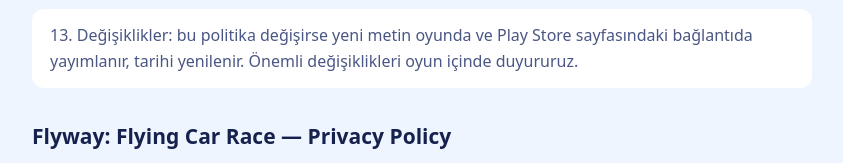
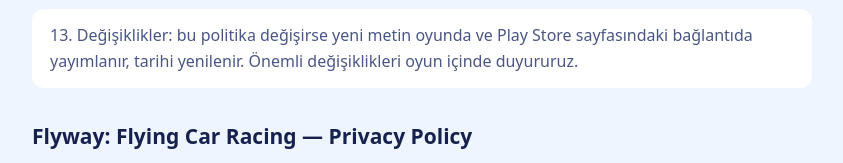
Before and after one commit to yalcinstudio/yalcinstudio.github.io, a plain HTML site: page privacy_policy.html in a window 1280 px wide. Shown: the part 2388-2551 px from the top of the page, without its empty margins (218-1061 px from the left). Drawn offline with Linux system fonts and the light colour scheme.

Commit message:
Oyun adı mağazayla aynı, son sürüm 1.1.0

```diff
--- a/privacy_policy.html
+++ b/privacy_policy.html
@@ -1,6 +1,6 @@
 <!doctype html>
 <html lang="tr"><head><meta charset="utf-8"><meta name="viewport" content="width=device-width, initial-scale=1">
-<title>Flyway: Flying Car Race — Privacy Policy</title><style>:root{--bg:#eef5ff;--card:#fff;--ink:#16224d;--dim:#4a5684;--acc:#1f6fd6}
+<title>Flyway: Flying Car Racing — Privacy Policy</title><style>:root{--bg:#eef5ff;--card:#fff;--ink:#16224d;--dim:#4a5684;--acc:#1f6fd6}
 @media (prefers-color-scheme:dark){:root{--bg:#0d1330;--card:#16204a;--ink:#eef2ff;--dim:#b4c0ea;--acc:#86b6ff}}
 body{margin:0;background:var(--bg);color:var(--ink);font:16px/1.6 system-ui,-apple-system,Segoe UI,Roboto,sans-serif}
 main{max-width:780px;margin:0 auto;padding:24px 16px 48px}h1{font-size:26px;margin:8px 0}h2{font-size:21px;margin:32px 0 8px}
@@ -22,7 +22,7 @@ nav a{margin-right:14px}</style></head><body><main>
 <section><p>11. Çocuklar: ilk açılışta yaşını sorarız ve varsayılan bir cevap işaretli değildir. 12 yaş ve altı seçilirse reklamlar kişiselleştirilmez ve çocuklara yönelik işaretlenir, sıralamada adı gösterilmez, arkadaş sistemi kapalıdır. Yaş sınırları ülkeden ülkeye değişir (ör. AB&#x27;de 13-16 arası); çocuğunun verileriyle ilgili her talep için ebeveynler <a href="mailto:yalcinstudio.flyway@gmail.com">yalcinstudio.flyway@gmail.com</a> adresine yazabilir. Uygulama içi satın almaları Google Play&#x27;deki ebeveyn denetimleriyle sınırlayabilirsin.</p></section>
 <section><p>12. Güvenlik: sunucu bağlantıları HTTPS ile şifrelenir; sunucudaki tablolara doğrudan erişim kapalıdır, her işlem oyuncu ID&#x27;si ve gizli anahtarla doğrulanır; isteklerde hız sınırı vardır. Hiçbir sistem kusursuz değildir; bir veri ihlali olursa yasaların gerektirdiği şekilde bildiririz.</p></section>
 <section><p>13. Değişiklikler: bu politika değişirse yeni metin oyunda ve Play Store sayfasındaki bağlantıda yayımlanır, tarihi yenilenir. Önemli değişiklikleri oyun içinde duyururuz.</p></section>
-<h2 id="en">Flyway: Flying Car Race — Privacy Policy</h2>
+<h2 id="en">Flyway: Flying Car Racing — Privacy Policy</h2>
 <section><p>Data controller: Yalçın Studio (developer of Flyway). Contact: <a href="mailto:yalcinstudio.flyway@gmail.com">yalcinstudio.flyway@gmail.com</a>. Last updated: 4 November 2026. This policy describes the features that actually work in this version of the game; a feature you do not see in your game (e.g. Google sign-in) does not apply to you.</p></section>
 <section><p>1. Stored on your phone: your game progress (coins, gems, cars, characters, outfits, missions, achievements, records, level), your settings (sound, vibration, left-handed mode, language), your player name, the age group you picked at first launch, your player ID and its secret key. These stay only in the save file on your phone and are deleted when you uninstall the game or use Settings &gt; DELETE MY ACCOUNT.</p></section>
 <section><p>2. Stored on our server (leaderboard and friends): if these screens work in your game, the following is sent to our server (Supabase infrastructure) while you are online: your player ID, player name, chosen profile picture and frame, level, whether you are under 13, your score, distance and time in each mode, your friends list, friend requests, players you blocked and the inappropriate-name reports you send. Your secret key is stored on the server only as a one-way hash. No e-mail, phone number, real name, location or contacts are collected. With every connection your IP address may briefly appear in the infrastructure provider&#x27;s technical logs. Other players only see your name (&#x27;OYUNCU-XXXX&#x27; if you are under 13), profile picture, frame, level and scores; only your friends see your player ID.</p></section>
```
